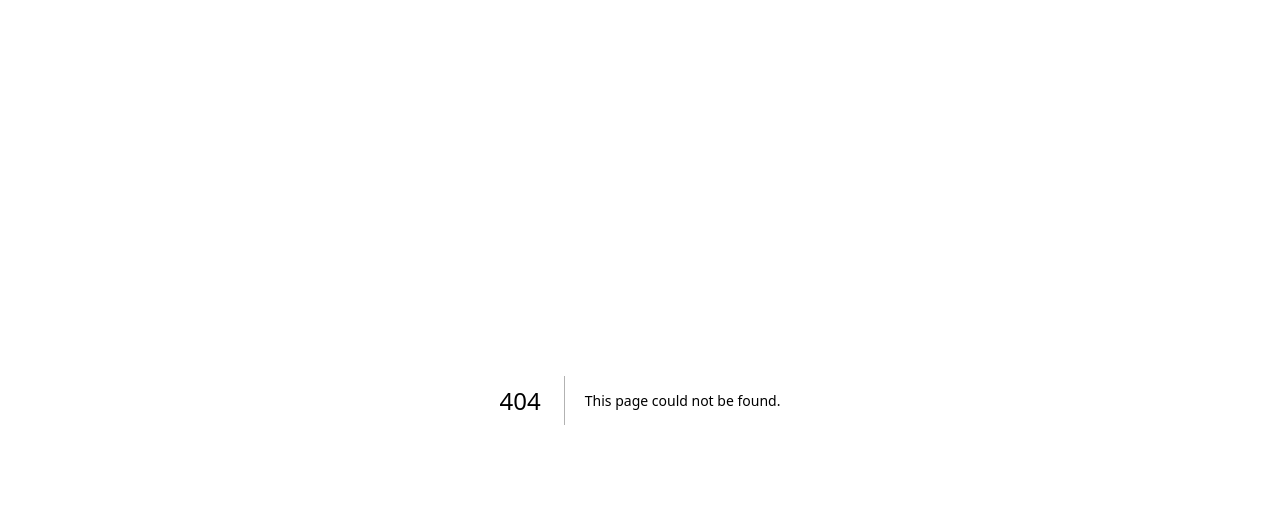
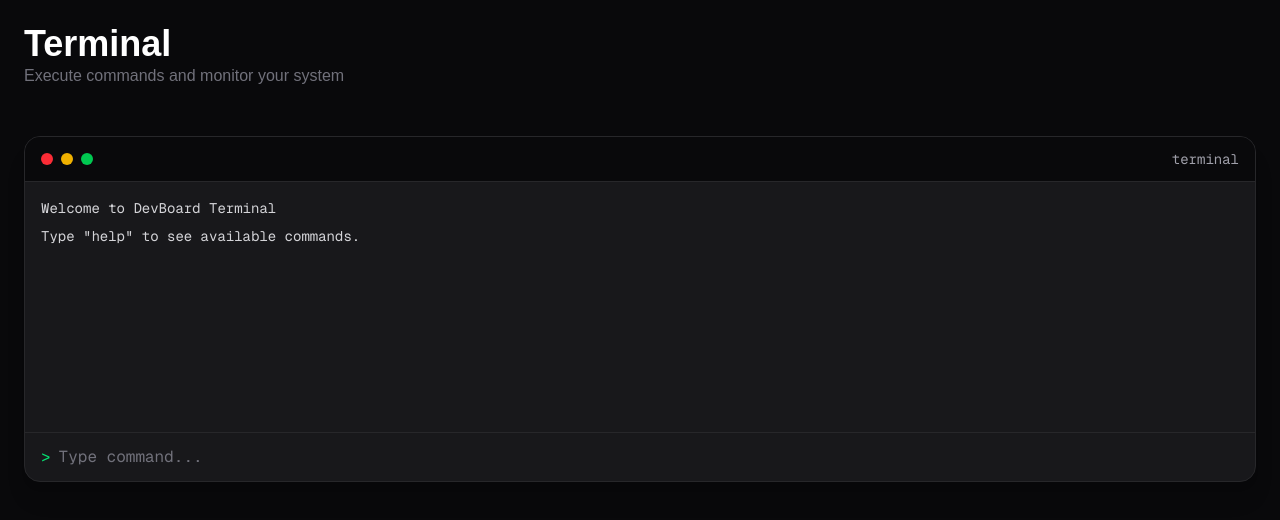
Before and after one commit to aditi3175/DevBoard-X, a Next.js app in the folder devboard-x/: page /terminal in a window 1280 px wide. Before the commit this address had no page. Shown: the top 520 px of the page. Built offline with nearby package versions, Linux system fonts and the light colour scheme.

Commit message:
feat: implement dashboard workspace with interactive terminal, notes widget, and animated metrics cards

```diff
--- a/devboard-x/package.json
+++ b/devboard-x/package.json
@@ -9,6 +9,7 @@
     "lint": "eslint"
   },
   "dependencies": {
+    "framer-motion": "^12.38.0",
     "lucide-react": "^1.14.0",
     "next": "16.2.5",
     "react": "19.2.4",
--- /dev/null
+++ b/devboard-x/src/app/terminal/page.js
@@ -0,0 +1,13 @@
+import Terminal from "@/components/layout/Terminal"
+
+export default function TerminalPage() {
+  return (
+    <div className="flex flex-col h-screen bg-zinc-950 text-white p-6">
+      <h1 className="text-4xl font-bold">Terminal</h1>
+      <p className="text-zinc-500">Execute commands and monitor your system</p>
+      <div className="mt-6">
+        <Terminal />
+      </div>
+    </div>
+  )
+}
--- a/devboard-x/src/components/layout/Sidebar.jsx
+++ b/devboard-x/src/components/layout/Sidebar.jsx
@@ -1,50 +1,99 @@
-"use client" // Required in Next.js for interactivity/hooks
-import { useState } from "react";
-import { Layout, Terminal, FolderKanban, BarChart3, Settings } from "lucide-react";
+"use client"
+
+import Link from "next/link"
+import { usePathname } from "next/navigation"
+import {
+  Layout,
+  Terminal,
+  FolderKanban,
+  BarChart3,
+  Settings
+} from "lucide-react"
 
 export default function Sidebar() {
-  // 1. Create the state (Default it to 'Dashboard')
-  const [activeTab, setActiveTab] = useState("Dashboard");
+
+  // GET CURRENT ROUTE
+  const pathname = usePathname()
 
   const navItems = [
-    { name: "Dashboard", icon: Layout },
-    { name: "Terminal", icon: Terminal },
-    { name: "Projects", icon: FolderKanban },
-    { name: "Analytics", icon: BarChart3 },
-    { name: "Settings", icon: Settings },
-  ];
+    {
+      name: "Dashboard",
+      icon: Layout,
+      path: "/"
+    },
+    {
+      name: "Terminal",
+      icon: Terminal,
+      path: "/terminal"
+    },
+    {
+      name: "Projects",
+      icon: FolderKanban,
+      path: "/projects"
+    },
+    {
+      name: "Analytics",
+      icon: BarChart3,
+      path: "/analytics"
+    },
+    {
+      name: "Settings",
+      icon: Settings,
+      path: "/settings"
+    }
+  ]
 
   return (
+
     <div className="h-screen w-64 bg-zinc-900 text-white p-4 flex flex-col border-r border-zinc-800">
-      {/* Logo / Title */}
+
+      {/* LOGO */}
       <div className="mb-8 px-3">
-        <h1 className="text-2xl font-bold tracking-tight">DevBoard X</h1>
+
+        <h1 className="text-2xl font-bold tracking-tight">
+          DevBoard X
+        </h1>
+
       </div>
 
-      {/* Navigation Links */}
+      {/* NAVIGATION */}
       <div className="flex flex-col gap-3">
+
         {navItems.map((item) => {
-          const Icon = item.icon;
 
-          // 2. Check if this item is the active one
-          const isActive = activeTab === item.name;
+          const Icon = item.icon
+
+          // CHECK ACTIVE ROUTE
+          const isActive = pathname === item.path
 
           return (
-            <button
+
+            <Link
               key={item.name}
-              onClick={() => setActiveTab(item.name)} // 3. Update state on click
-              className={`flex items-center gap-3 text-left px-3 py-2 rounded-lg transition ${
+              href={item.path}
+              className={`flex items-center gap-3 px-3 py-2 rounded-lg transition ${
                 isActive
-                  ? "bg-zinc-800 text-white" // Active styles
-                  : "text-zinc-400 hover:bg-zinc-800/50 hover:text-white" // Inactive styles
+                  ? "bg-zinc-800 text-white"
+                  : "text-zinc-400 hover:bg-zinc-800/50 hover:text-white"
               }`}
             >
+
               <Icon size={20} />
-              <span className="font-medium">{item.name}</span>
-            </button>
-          );
+
+              <span className="font-medium">
+                {item.name}
+              </span>
+
+            </Link>
+
+          )
+
         })}
+
       </div>
+
     </div>
-  );
+
+  )
+
 }
--- /dev/null
+++ b/devboard-x/src/components/layout/Terminal.jsx
@@ -0,0 +1,203 @@
+"use client"
+
+import { useState } from "react"
+
+export default function Terminal() {
+
+  // INPUT STATE
+  const [input, setInput] = useState("")
+
+  // TERMINAL HISTORY
+  const [history, setHistory] = useState([
+    "Welcome to DevBoard Terminal",
+    'Type "help" to see available commands.'
+  ])
+
+  // HANDLE INPUT CHANGE
+  const handleChange = (e) => {
+    setInput(e.target.value)
+  }
+
+  // HANDLE COMMAND SUBMIT
+  const handleSubmit = (e) => {
+
+    if (e.key === "Enter") {
+
+      const command = input.trim().toLowerCase()
+
+      // EMPTY INPUT
+      if (command === "") return
+
+      let newHistory = [...history]
+
+      // HELP COMMAND
+      if (command === "help") {
+
+        newHistory.push(
+          `> ${command}`,
+          "Available commands:",
+          "- help",
+          "- clear",
+          "- status",
+          "- about",
+          "- projects",
+          "- date"
+        )
+
+      }
+
+      // CLEAR COMMAND
+      else if (command === "clear") {
+
+        setHistory([])
+        setInput("")
+        return
+
+      }
+
+      // STATUS COMMAND
+      else if (command === "status") {
+
+        newHistory.push(
+          `> ${command}`,
+          "System Status: Online",
+          "CPU Usage: 60%",
+          "Memory Usage: 80%",
+          "Active Projects: 12"
+        )
+
+      }
+
+      // ABOUT COMMAND
+      else if (command === "about") {
+
+        newHistory.push(
+          `> ${command}`,
+          "DevBoard X",
+          "A futuristic developer workspace/dashboard",
+          "Built with Next.js, React & Tailwind CSS"
+        )
+
+      }
+
+      // PROJECTS COMMAND
+      else if (command === "projects") {
+
+        newHistory.push(
+          `> ${command}`,
+          "Recent Projects:",
+          "- DevBoard X",
+          "- E-Commerce App",
+          "- Blog Platform",
+          "- Weather Dashboard"
+        )
+
+      }
+
+      // DATE COMMAND
+      else if (command === "date") {
+
+        newHistory.push(
+          `> ${command}`,
+          new Date().toLocaleString()
+        )
+
+      }
+
+      // UNKNOWN COMMAND
+      else {
+
+        newHistory.push(
+          `> ${command}`,
+          `command not found: ${command}`
+        )
+
+      }
+
+      // UPDATE HISTORY
+      setHistory(newHistory)
+
+      // CLEAR INPUT
+      setInput("")
+
+    }
+
+  }
+
+  return (
+
+    /* TERMINAL CONTAINER */
+    <div className="mt-6 w-full bg-zinc-900 border border-zinc-800 rounded-2xl overflow-hidden shadow-xl">
+
+      {/* HEADER */}
+      <div className="flex items-center justify-between px-4 py-3 border-b border-zinc-800 bg-zinc-950">
+
+        {/* LEFT SIDE DOTS */}
+        <div className="flex items-center gap-2">
+
+          <div className="w-3 h-3 rounded-full bg-red-500"></div>
+
+          <div className="w-3 h-3 rounded-full bg-yellow-500"></div>
+
+          <div className="w-3 h-3 rounded-full bg-green-500"></div>
+
+        </div>
+
+        {/* TERMINAL TITLE */}
+        <p className="text-sm text-zinc-400 font-mono">
+          terminal
+        </p>
+
+      </div>
+
+      {/* OUTPUT AREA */}
+      <div className="p-4 font-mono text-sm space-y-2 min-h-[250px] max-h-[350px] overflow-y-auto">
+
+        {history.map((entry, index) => {
+
+          // COMMAND STYLE
+          const isCommand = entry.startsWith(">")
+
+          // ERROR STYLE
+          const isError = entry.includes("not found")
+
+          return (
+
+            <p
+              key={index}
+              className={`
+                ${isCommand ? "text-green-400" : ""}
+                ${isError ? "text-red-400" : ""}
+                ${!isCommand && !isError ? "text-zinc-300" : ""}
+              `}
+            >
+              {entry}
+            </p>
+
+          )
+
+        })}
+
+      </div>
+
+      {/* INPUT AREA */}
+      <div className="border-t border-zinc-800 px-4 py-3 flex items-center gap-2 font-mono">
+
+        <span className="text-green-400">{">"}</span>
+
+        <input
+          type="text"
+          placeholder="Type command..."
+          className="flex-1 bg-transparent outline-none text-white placeholder-zinc-500"
+          value={input}
+          onChange={handleChange}
+          onKeyDown={handleSubmit}
+        />
+
+      </div>
+
+    </div>
+
+  )
+
+}
--- a/devboard-x/src/components/layout/Workspace.jsx
+++ b/devboard-x/src/components/layout/Workspace.jsx
@@ -1,6 +1,7 @@
+"use client";
 import { Cpu, Activity, Folder, Server } from "lucide-react";
 import WidgetCard from "@/components/widgets/WidgetCard";
-
+import NotesWidget from "@/components/widgets/NotesWidget";
 export default function Workspace() {
   return (
     <div className="flex-1 flex flex-col bg-zinc-950 text-white p-6">
@@ -31,7 +32,8 @@
         value="3"
         color="bg-yellow-500"
         />
-        </div>
+      </div>
+      <NotesWidget />
     </div>
   )
 }
--- /dev/null
+++ b/devboard-x/src/components/widgets/NotesWidget.jsx
@@ -0,0 +1,57 @@
+"use client"
+
+import { useEffect, useState } from "react"
+
+export default function NotesWidget() {
+
+  // NOTES STATE
+  const [notes, setNotes] = useState("")
+
+  // LOAD SAVED NOTES
+  useEffect(() => {
+
+    const savedNotes = localStorage.getItem("devboard-notes")
+
+    if (savedNotes) {
+      setNotes(savedNotes)
+    }
+
+  }, [])
+
+  // SAVE NOTES
+  useEffect(() => {
+
+    localStorage.setItem("devboard-notes", notes)
+
+  }, [notes])
+
+  return (
+
+    <div className="mt-6 w-full bg-zinc-900 border border-zinc-800 rounded-2xl p-5">
+
+      {/* HEADER */}
+      <div className="mb-4">
+
+        <h2 className="text-xl font-semibold text-white">
+          Developer Notes
+        </h2>
+
+        <p className="text-sm text-zinc-500 mt-1">
+          Keep track of ideas, tasks and bugs.
+        </p>
+
+      </div>
+
+      {/* TEXTAREA */}
+      <textarea
+        placeholder="Write your notes here..."
+        value={notes}
+        onChange={(e) => setNotes(e.target.value)}
+        className="w-full min-h-[200px] bg-zinc-950 border border-zinc-800 rounded-xl p-4 text-white placeholder-zinc-500 outline-none resize-none"
+      />
+
+    </div>
+
+  )
+
+}
--- a/devboard-x/src/components/widgets/WidgetCard.jsx
+++ b/devboard-x/src/components/widgets/WidgetCard.jsx
@@ -1,7 +1,19 @@
-export default function WidgetCard({Icon, title, value, color}) {
+"use client"
+import { motion } from "framer-motion"
+export default function WidgetCard({ Icon, title, value, color }) {
   return (
 
-    <div className="flex items-center justify-between p-4 bg-zinc-900 rounded-xl border border-zinc-800">
+    <motion.div
+      whileHover={{
+        y: -10,
+        scale: 1.04
+      }}
+      transition={{
+        type: "spring",
+        stiffness: 300
+      }}
+      className="flex items-center justify-between p-4 bg-zinc-900 rounded-xl border border-zinc-800 hover:border-zinc-700 hover:shadow-xl transition">
+
       {/* Left side: Icon + Text */}
       <div className="flex items-center gap-4">
         <div className={`p-3 rounded-lg ${color}`}>
@@ -19,6 +31,6 @@
         <p className="text-zinc-500 text-sm">vs last month</p>
       </div>
 
-    </div>
+    </motion.div>
   )
 }
```
Also changed, not shown: 1 other file (tests, documents, lock files or other folders).
